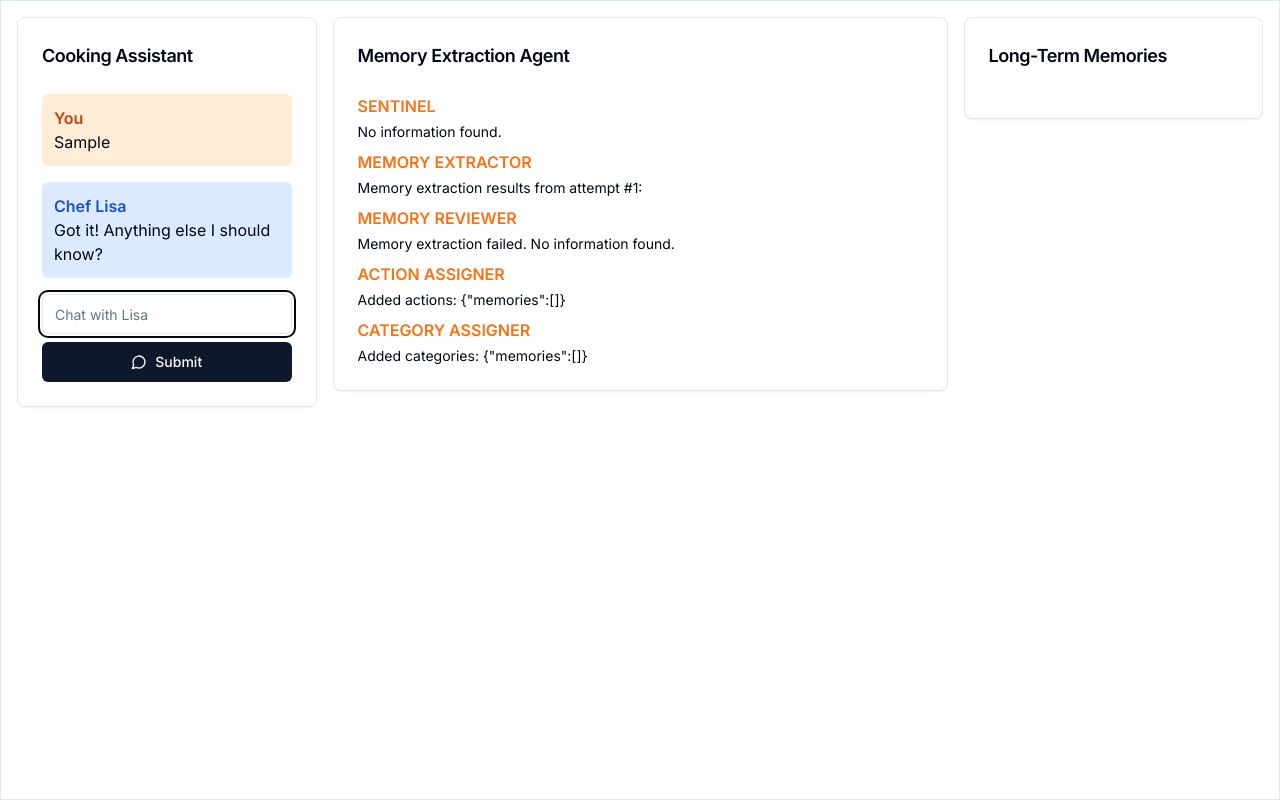
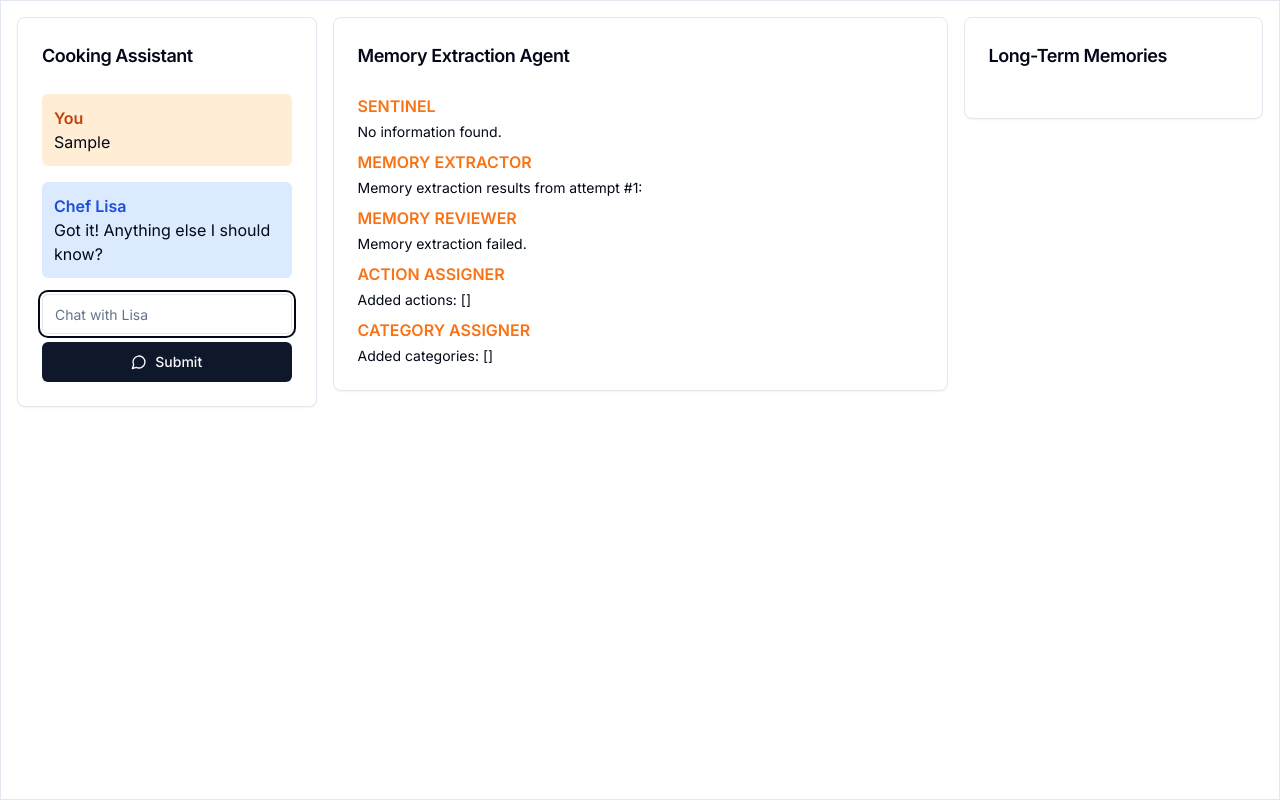
Before and after one commit to nnance/vercel-ai-examples, a Next.js app in the folder longterm-memory/: page / in a window 1280 px wide. Both pictures are taken after typing "Sample" into the empty fields and a click on the button "Submit". Built offline with nearby package versions, Linux system fonts and the light colour scheme.

Commit message:
refactor extraction message format from assistant to the UI

```diff
--- a/longterm-memory/src/ai/action-assigner.ts
+++ b/longterm-memory/src/ai/action-assigner.ts
@@ -1,10 +1,9 @@
 import { MemoryAction } from "./interfaces";
 import { LLMChatMessage } from "./llm";
-import { ExtractedMemory } from "./memory-extractor";
 
 export const actionAssigner =
   (message: LLMChatMessage) =>
-  (extractedMemory: ExtractedMemory[]): MemoryAction[] => {
+  (extractedMemory: MemoryAction[]): MemoryAction[] => {
     return message.text.includes("vegetarian") && extractedMemory.length === 2
       ? extractedMemory.map((memory) => ({
           knowledge: memory.knowledge,
--- a/longterm-memory/src/ai/assistant.ts
+++ b/longterm-memory/src/ai/assistant.ts
@@ -4,70 +4,84 @@ import { AgentEvent, MemoryAction } from "./interfaces";
 import { chatCompletion } from "./llm";
 import { extractMemory } from "./memory-extractor";
 import { checkMemoryExtraction } from "./memory-reviewer";
-import { sentinalCheck } from "./sentinal";
+import { sentinalCheck, SentinalResult } from "./sentinal";
 
-export function cookingAssistant(
-  message: string,
-  notify: (event: AgentEvent) => void,
-  action: (action: MemoryAction) => void
-) {
+export function cookingAssistant({
+  message,
+  response,
+  notify,
+  action,
+}: {
+  message: string;
+  response?: (response: string) => void;
+  notify?: (event: AgentEvent) => void;
+  action?: (action: MemoryAction) => void;
+}) {
   const llmMessage = chatCompletion({
     text: message,
     sender: "USER",
   });
-  notify({
-    name: "ASSISTANT",
-    messages: [llmMessage.text],
-    actions: [],
-  });
+  if (response) {
+    response(llmMessage.text);
+  }
 
   // sentinal check
   const sentinalMessage = sentinalCheck(message);
+  if (notify) {
     notify({
       name: "SENTINEL",
-    messages: [sentinalMessage.message],
+      containsInformation: sentinalMessage.containsInformation,
+      extractionSuccessful: false,
       actions: [],
     });
+  }
 
   // memory extraction
   const memoryExtraction = extractMemory(message)(sentinalMessage);
-  const memories = memoryExtraction.reduce((acc, memory, idx) => {
-    return idx < memoryExtraction.length - 1
-      ? acc + `"${memory.knowledge}", `
-      : acc + `"${memory.knowledge}"`;
-  }, "");
+  if (notify) {
     notify({
       name: "MEMORY_EXTRACTOR",
-    messages: [`Memory extraction results from attempt #1: ${memories}`],
+      containsInformation: true,
+      extractionSuccessful: false,
       actions: memoryExtraction,
     });
+  }
 
   // memory review
   const memoryReview = checkMemoryExtraction(llmMessage)(memoryExtraction);
+  if (notify) {
     notify({
       name: "MEMORY_REVIEWER",
-    messages: [memoryReview.message],
+      containsInformation: true,
+      extractionSuccessful: memoryReview.extractionSuccessful,
       actions: [],
     });
+  }
 
   // action assigner
   const memoryActions = actionAssigner(llmMessage)(memoryExtraction);
-  const actions = { memories: memoryActions };
+  if (notify) {
     notify({
       name: "ACTION_ASSIGNER",
-    messages: ["Added actions: " + JSON.stringify(actions)],
+      containsInformation: true,
+      extractionSuccessful: true,
       actions: memoryActions,
     });
+  }
 
   // category assigner
   const memoryCategories = categoryAssigner(llmMessage)(memoryActions);
-  const categories = { memories: memoryCategories };
+  if (notify) {
     notify({
       name: "CATEGORY_ASSIGNER",
-    messages: ["Added categories: " + JSON.stringify(categories)],
+      containsInformation: true,
+      extractionSuccessful: true,
       actions: memoryCategories,
     });
+  }
 
   // process memory actions
+  if (action) {
     memoryCategories.forEach(action);
   }
+}
--- a/longterm-memory/src/ai/interfaces.ts
+++ b/longterm-memory/src/ai/interfaces.ts
@@ -7,7 +7,8 @@ export interface AgentEvent {
     | "MEMORY_REVIEWER"
     | "ACTION_ASSIGNER"
     | "CATEGORY_ASSIGNER";
-  messages: string[];
+  containsInformation: boolean;
+  extractionSuccessful: boolean;
   actions: MemoryAction[];
 }
 
--- a/longterm-memory/src/ai/memory-extractor.ts
+++ b/longterm-memory/src/ai/memory-extractor.ts
@@ -1,13 +1,9 @@
-import { LLMChatMessage } from "./llm";
+import { MemoryAction } from "./interfaces";
 import { SentinalResult } from "./sentinal";
-
-export interface ExtractedMemory {
-  knowledge: string;
-}
 
 export const extractMemory =
   (message: string) =>
-  (result: SentinalResult): ExtractedMemory[] => {
+  (result: SentinalResult): MemoryAction[] => {
     return message.includes("vegetarian") && result.containsInformation
       ? [
           {
--- a/longterm-memory/src/ai/memory-reviewer.ts
+++ b/longterm-memory/src/ai/memory-reviewer.ts
@@ -1,23 +1,20 @@
+import { MemoryAction } from "./interfaces";
 import { LLMChatMessage } from "./llm";
-import { ExtractedMemory } from "./memory-extractor";
 
 interface MemoryReviewResults {
-  message: string;
   extractionSuccessful: boolean;
   confidence: number;
 }
 
 export const checkMemoryExtraction =
   (message: LLMChatMessage) =>
-  (extractedMemory: ExtractedMemory[]): MemoryReviewResults => {
+  (extractedMemory: MemoryAction[]): MemoryReviewResults => {
     return message.text.includes("vegetarian") && extractedMemory.length === 2
       ? {
-          message: "AI Analysis is perfect.",
           extractionSuccessful: true,
           confidence: 1,
         }
       : {
-          message: "Memory extraction failed.  No information found.",
           extractionSuccessful: false,
           confidence: 1,
         };
--- a/longterm-memory/src/ai/sentinal.ts
+++ b/longterm-memory/src/ai/sentinal.ts
@@ -1,7 +1,6 @@
 import { LLMChatMessage } from "./llm";
 
 export interface SentinalResult {
-  message: string;
   containsInformation: boolean;
   confidence: number;
 }
@@ -9,12 +8,10 @@ export interface SentinalResult {
 export function sentinalCheck(message: string): SentinalResult {
   return message.includes("vegetarian")
     ? {
-        message: "Message contains information.",
         containsInformation: true,
         confidence: 1,
       }
     : {
-        message: "No information found.",
         containsInformation: false,
         confidence: 1,
       };
--- a/longterm-memory/src/app/memory-extraction.tsx
+++ b/longterm-memory/src/app/memory-extraction.tsx
@@ -1,29 +1,70 @@
-import { AgentEvent } from "@/ai/interfaces";
+import { AgentEvent, MemoryAction } from "@/ai/interfaces";
 import { Card, CardHeader, CardTitle, CardContent } from "@/components/ui/card";
 
 export interface MemoryExtractionProps {
   events: AgentEvent[];
 }
 
+function renderSentinelMessage(containsInformation: boolean) {
+  if (containsInformation) {
+    return "Message contains information.";
+  } else {
+    return "No information found.";
+  }
+}
+
+function memoryExtractionMessage(actions: MemoryAction[]) {
+  const memories = actions.reduce((acc, memory, idx) => {
+    return idx < actions.length - 1
+      ? acc + `"${memory.knowledge}", `
+      : acc + `"${memory.knowledge}"`;
+  }, "");
+  return `Memory extraction results from attempt #1: ${memories}`;
+}
+
+function memoryReviewMessage(extractionSuccessful: boolean) {
+  return extractionSuccessful
+    ? "Memory extraction successful."
+    : "Memory extraction failed.";
+}
+
+function memoryActionAssignerMessage(actions: MemoryAction[]) {
+  return "Added actions: " + JSON.stringify(actions);
+}
+
+function memoryCategoryAssignerMessage(actions: MemoryAction[]) {
+  return "Added categories: " + JSON.stringify(actions);
+}
+
+// a function that checks the type of the event and renders the appropriate message
+export function renderEventMessage(event: AgentEvent) {
+  if (event.name === "SENTINEL") {
+    return renderSentinelMessage(event.containsInformation);
+  } else if (event.name === "MEMORY_EXTRACTOR") {
+    return memoryExtractionMessage(event.actions);
+  } else if (event.name === "MEMORY_REVIEWER") {
+    return memoryReviewMessage(event.extractionSuccessful);
+  } else if (event.name === "ACTION_ASSIGNER") {
+    return memoryActionAssignerMessage(event.actions);
+  } else if (event.name === "CATEGORY_ASSIGNER") {
+    return memoryCategoryAssignerMessage(event.actions);
+  }
+}
+
 export function MemoryExtraction(props: MemoryExtractionProps) {
   const { events } = props;
 
-  const renderEvent = (
-    { name, messages, actions }: AgentEvent,
-    index: number
-  ) => {
+  const renderEvent = (event: AgentEvent, index: number) => {
     return (
       <div className="space-y-1" key={index}>
         <h4 className="font-semibold text-orange-500">
-          {name.replace(/_/g, " ")}
+          {event.name.replace(/_/g, " ")}
         </h4>
-        {messages.map((message, index) => (
-          <p key={index} className="text-sm">
-            {message}
-          </p>
-        ))}
-        {actions.map((memory, index) => (
-          <p key={index} className="text-sm">
+        <p key={index} className="text-sm">
+          {renderEventMessage(event)}
+        </p>
+        {event.actions.map((memory, index) => (
+          <p key={index} className="text-sm text-gray-500">
             {`Memory ${index + 1}: ${JSON.stringify(memory)}`}
           </p>
         ))}
--- a/longterm-memory/src/app/page.tsx
+++ b/longterm-memory/src/app/page.tsx
@@ -18,16 +18,16 @@ export default function Component() {
     setMemories(newMemories);
   };
 
+  const handleLLMResponse = (response: string) => {
+    const newMessage: ChatMessage = {
+      text: response,
+      sender: "CHEF",
+    };
+    setMessages((messages) => [...messages, newMessage]);
+  };
+
   const handleAgentEvent = (event: AgentEvent) => {
-    if (event.name === "ASSISTANT") {
-      const newMessage: ChatMessage = {
-        text: event.messages[0],
-        sender: "CHEF",
-      };
-      setMessages((messages) => [...messages, newMessage]);
-    } else {
-      setEvents((events) => [...events, event]);
-    }
+    setEvents((events) => [...events, event]);
   };
 
   const handleMemoryExtraction = (action: MemoryAction) => {
@@ -45,7 +45,12 @@ export default function Component() {
 
   const sendMessage = (message: ChatMessage) => {
     setMessages((messages) => [...messages, message]);
-    cookingAssistant(message.text, handleAgentEvent, handleMemoryExtraction);
+    cookingAssistant({
+      message: message.text,
+      response: handleLLMResponse,
+      notify: handleAgentEvent,
+      action: handleMemoryExtraction,
+    });
   };
 
   return (
```
Lines whose indentation alone changed are shown as unchanged.
